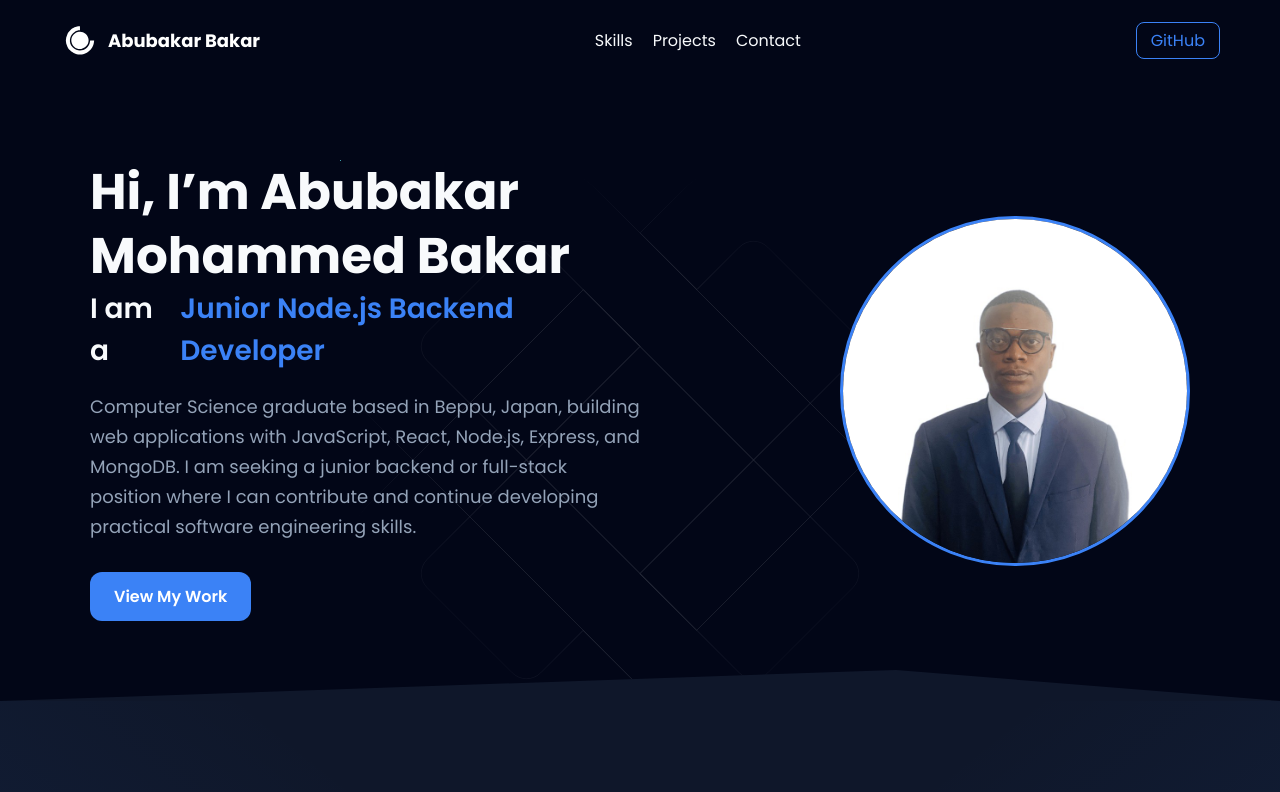
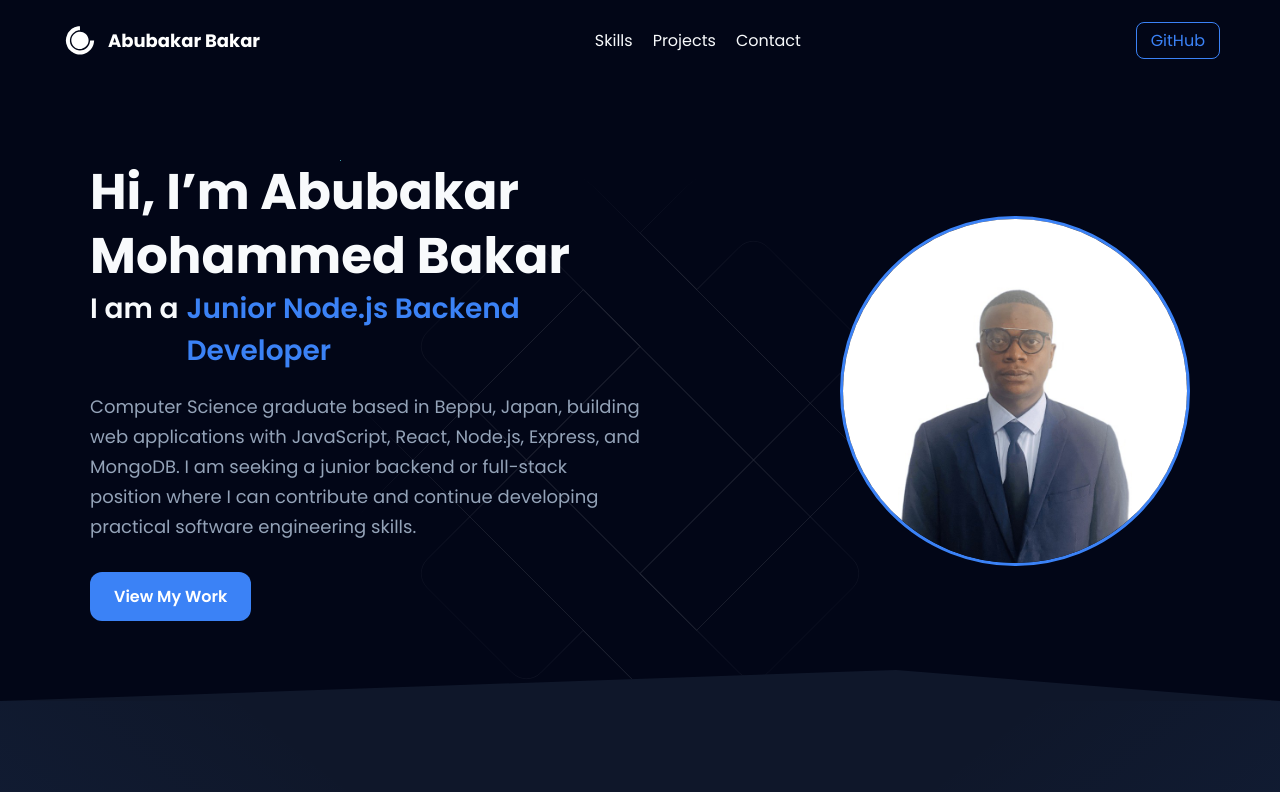
Before and after one commit to abubakarmohaa2002-ux/portfolio, a React (Create React App) app: page / in a window 1280 px wide. Shown: the top 792 px of the page. Built offline with nearby package versions, Linux system fonts and the light colour scheme.

Commit message:
Prevent hero role prefix wrapping

```diff
--- a/src/components/HeroSection/HeroStyle.js
+++ b/src/components/HeroSection/HeroStyle.js
@@ -107,6 +107,11 @@ export const TextLoop = styled.div`
   }
 `;
 
+export const RolePrefix = styled.span`
+  flex-shrink: 0;
+  white-space: nowrap;
+`;
+
 export const Span = styled.span`
   color: ${({ theme }) => theme.primary};
 `;
--- a/src/components/HeroSection/index.js
+++ b/src/components/HeroSection/index.js
@@ -11,7 +11,8 @@ import {
   Title,
   Span,
   SubTitle,
-  ResumeButton
+  ResumeButton,
+  RolePrefix
 } from './HeroStyle'
 
 import HeroImg from '../../images/HeroImage.jpg'
@@ -38,7 +39,7 @@ const HeroSection = () => {
             </Title>
 
             <TextLoop>
-              I am a
+              <RolePrefix>I am a</RolePrefix>
               <Span>
                 <Typewriter
                   options={{
```
